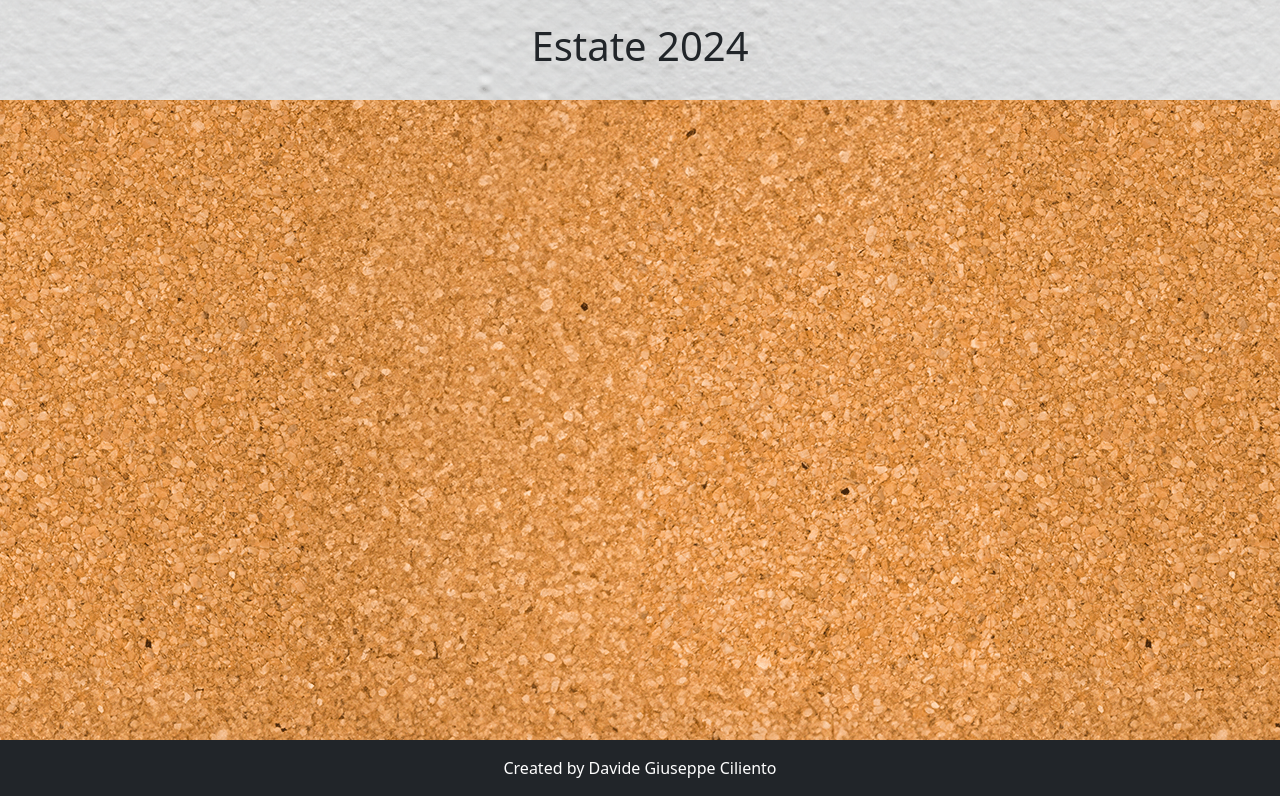
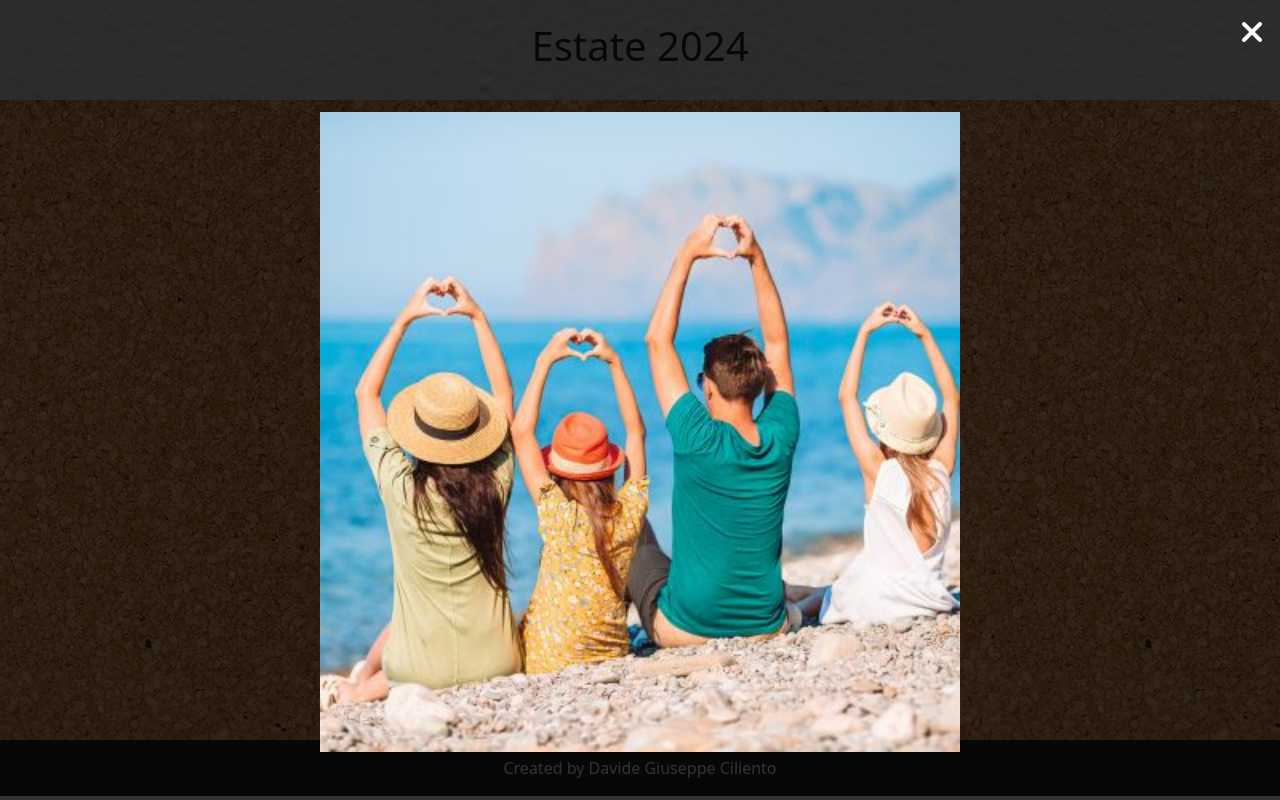
Before and after one commit to DavideGiuseppeCIliento/js-photo-blog, a plain HTML site: page index.html in a window 1280 px wide. Drawn offline with nearby package versions, Linux system fonts and the light colour scheme; no server answers.

Commit message:
Concluso Overlay

```diff
--- a/css/style.css
+++ b/css/style.css
@@ -43,22 +43,50 @@ main {
   transform: translateX(-50%);
 }
 
+/* Transition Card */
 .card {
   transition: transform 0.3s ease, box-shadow 0.3s ease;
 }
 
+/* Card over - Ingrandimento e rotazione */
 .card:hover {
   transform: scale(1.1) rotate(-2deg);
   box-shadow: 0 20px 40px rgba(0, 0, 0, 0.8);
   z-index: 10;
 }
 
+/* ----------------------------------- OVERLAY -----------------------------------*/
+
+/* Stile overlay */
 #overlay {
   z-index: 100;
   position: absolute;
   top: 0;
+  left: 0;
+  right: 0;
   bottom: 0;
-  right: 0;
-  left: 0;
   background-color: rgba(0, 0, 0, 0.8);
+  justify-content: space-between;
 }
+/* Icona chiusura */
+.fa-solid {
+  font-size: 2rem;
+  color: white;
+  cursor: pointer;
+  cursor: pointer;
+  transition: transform 0.3s ease, box-shadow 0.3s ease;
+}
+
+/* Animazione tasto chiusura */
+.fa-solid:hover {
+  transform: scale(1.5) rotate(-10deg);
+}
+
+/* Gestione responsive immagine */
+#overlay img {
+  width: 100%;
+  height: auto;
+  max-width: 90vw;
+  max-height: 80vh;
+  object-fit: contain;
+}
--- a/index.html
+++ b/index.html
@@ -14,8 +14,8 @@
 
     <!-- COLLEGAMENTO FONTAWESOME -->
     <link
+      href="https://cdnjs.cloudflare.com/ajax/libs/font-awesome/6.4.2/css/all.min.css"
       rel="stylesheet"
-      href="https://cdnjs.cloudflare.com/ajax/libs/font-awesome/6.5.1/css/all.min.css"
     />
 
     <!-- COLLEGAMENTO BOOTSTRAP -->
@@ -47,11 +47,25 @@
 
   <body>
     <div class="wrapper min-vh-100">
-      <div class="" id="overlay ">
-        <div class="row">
-          <div class="col"></div>
+      <!-- OVERLAY -->
+      <div id="overlay" class="d-flex flex-column justify-content-between">
+        <!-- RIGA 1: X di chiusura -->
+        <div class="d-flex justify-content-end p-3">
+          <i class="fa-solid fa-xmark close-icon" id="close-overlay"></i>
+        </div>
+
+        <!-- RIGA 2: immagine -->
+        <div
+          class="d-flex justify-content-center align-items-center flex-grow-1"
+        >
+          <img
+            id="overlay-image"
+            src="./assets/img/fotoProva.jpg"
+            alt="Immagine Overlay"
+          />
         </div>
       </div>
+
       <!------------------------- HEADER ------------------------->
       <header
         class="bg-primary text-center d-flex align-items-center justify-content-center"
```
